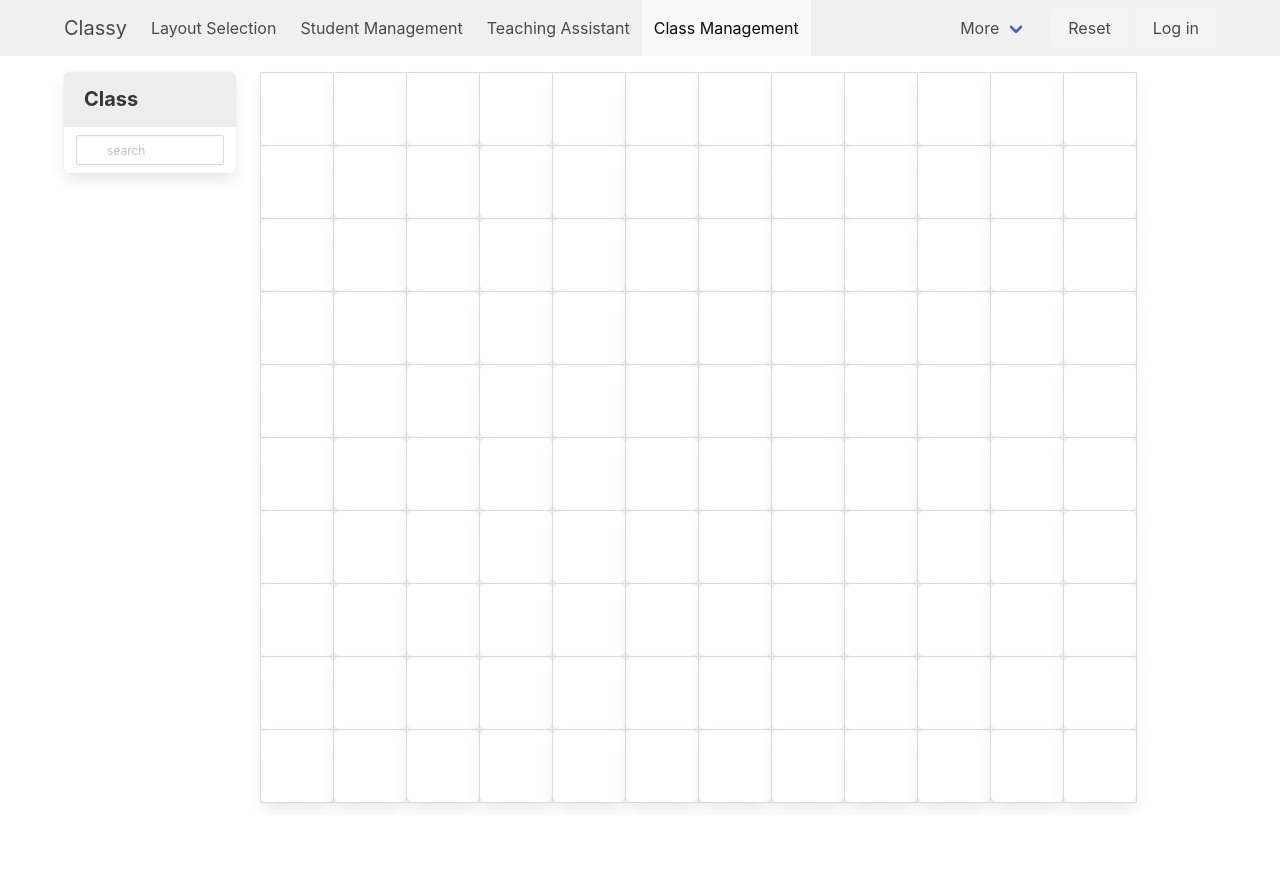
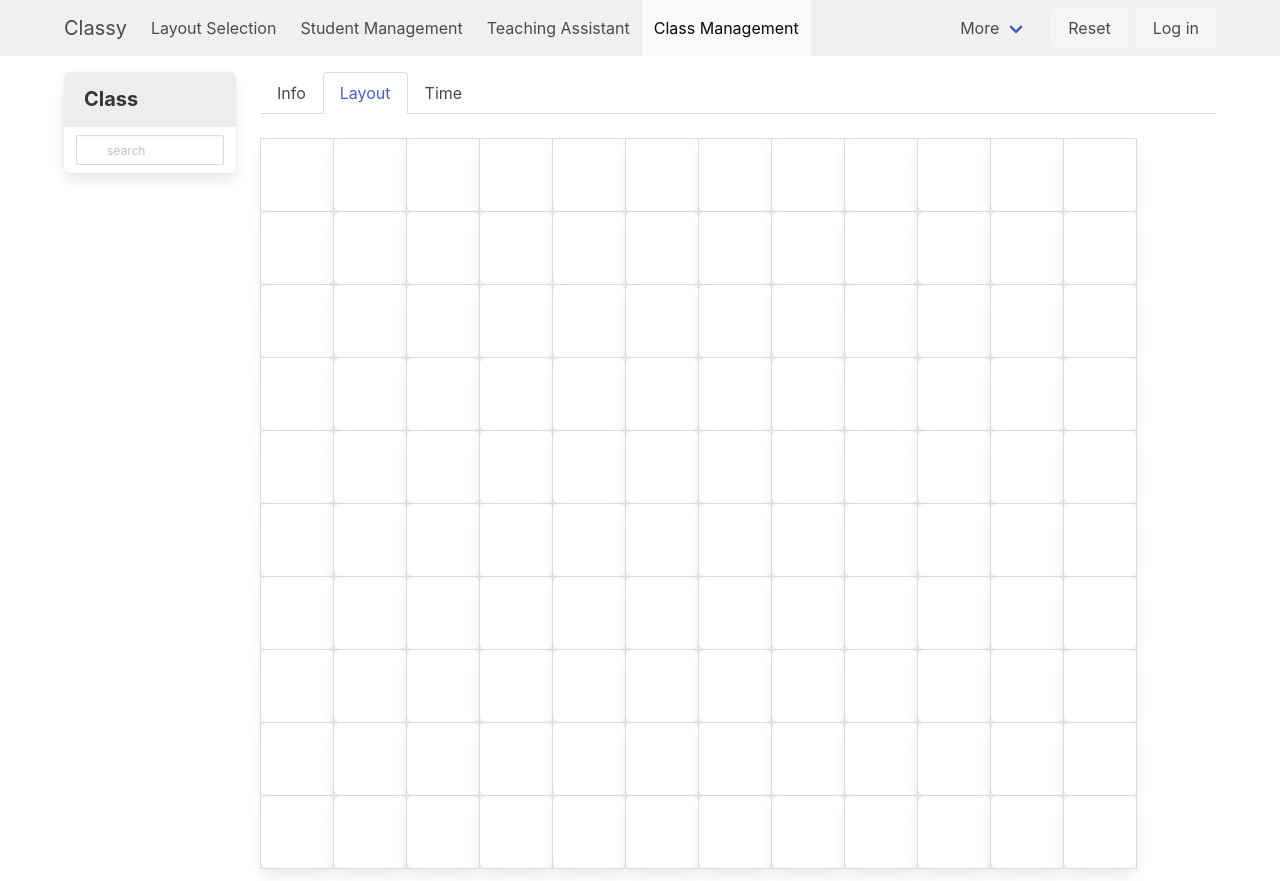
Before and after one commit to nianlu/classy, a React (Create React App) app in the folder client/: page / in a window 1280 px wide. Before the commit the page ends 815 px from the top, so only its background shows below. Built offline with nearby package versions, Linux system fonts and the light colour scheme.

Commit message:
class management layout

```diff
--- a/client/src/container/ClassManagement.js
+++ b/client/src/container/ClassManagement.js
@@ -3,21 +3,20 @@ import React from 'react';
 
 import { useStateWithLocalStorage } from './useStateWithLocalStorage';
 
+import Layout from './Layout';
+
 function ClassManagement() {
-  // localStorage.setItem('myValueInLocalStorage', JSON.stringify('test'));
-  // localStorage.setItem('students', JSON.stringify(['cc']));
 
-  const [value, setValue] = useStateWithLocalStorage('myValueInLocalStorage');
-  const onChange = event => setValue(event.target.value);
+  const [active, setActive] = React.useState(2);
 
   const [search, setSearch] = React.useState('');
-  const [students, setStudents] = useStateWithLocalStorage('students', []);
-  const onChangeStudent = (index, student) => {
-    console.log('changing', index, student);
-    setStudents(
-      students.map((s) =>
+  const [clases, setClases] = useStateWithLocalStorage('clases', []);
+  const onChangeStudent = (index, clas) => {
+    console.log('changing', index, clas);
+    setClases(
+      clases.map((s) =>
         (s.id === index)?
-          Object.assign({}, s, student)
+          Object.assign({}, s, clas)
           :
           s
       )
@@ -46,7 +45,7 @@ function ClassManagement() {
         null
     )).flat().filter(t => t !== null)
 
-    setStudents(students.map(s => {
+    setClases(clases.map(s => {
       if (availableTables.length > 0 && (s.table === undefined || s.table === null)) {
         const idx = Math.floor(Math.random() * Math.floor(availableTables.length))
         tables[availableTables[idx].i][availableTables[idx].j].sit = s.name
@@ -85,7 +84,7 @@ function ClassManagement() {
               </span>
             </p>
           </div>
-          {students.filter(s => s.name.toLowerCase().indexOf(search.toLowerCase()) > -1).map((s, i) =>
+          {clases.filter(s => s.name.toLowerCase().indexOf(search.toLowerCase()) > -1).map((s, i) =>
             <a className={selected === s.id? "panel-block is-active c-used" : s.table? "panel-block c-selected" : "panel-block"} key={s.id}
               onClick={() =>
                 setSelected((s.table === undefined || s.table === null)?
@@ -101,39 +100,16 @@ function ClassManagement() {
         </nav>
       </div>
       <div className="column">
-        <table className="table is-bordered">
-          <tbody>
-          {tables.map((r,i) =>
-            <tr key={'r'+i}>
-              {r.map((t,j) =>
-                // <td className="c-box" key={'s'+i+''+j}>Seat R{i} C{j}</td>
-                <td className="c-td" key={'s'+i+''+j}>
-                  {t.hasTable?
-                    (selected === null?
-                      <div className={t.sit? "box c-box c-used" : "box c-box c-selected"}
-                        onClick={() => onChangeTable(i, j, {hasTable: false, sit: null})}
-                      >
-                        {t.sit? t.sit : 'Table'}
-                      </div>
-                    :
-                      <div className={t.sit? "box c-box c-used" : "box c-box c-selected"}
-                        onClick={() => {
-                          onChangeTable(i, j, {sit: students.find((s) => s.id === selected).name})
-                          onChangeStudent(selected, {table: [i, j]})
-                        }}
-                      >
-                        {t.sit? t.sit : 'Table'}
-                      </div>
-                    )
-                  :
-                    <div className="box c-box" onClick={() => onChangeTable(i, j, {hasTable: true})}></div>
-                  }
-                </td>
-              )}
-            </tr>
-          )}
-          </tbody>
-        </table>
+        <div className="tabs is-boxed">
+          <ul>
+            <li className={active === 1? "is-active" : ""} onClick={() => setActive(1)}><a>Info</a></li>
+            <li className={active === 2? "is-active" : ""} onClick={() => setActive(2)}><a>Layout</a></li>
+            <li className={active === 3? "is-active" : ""} onClick={() => setActive(3)}><a>Time</a></li>
+          </ul>
+        </div>
+        {active === 2 &&
+          <Layout tables={tables} onChangeTable={onChangeTable} />
+        }
       </div>
     </div>
   );
--- /dev/null
+++ b/client/src/container/Layout.js
@@ -0,0 +1,37 @@
+import React from 'react';
+
+function Layout(props) {
+
+    const tables = props.tables;
+    const onChangeTable = props.onChangeTable;
+
+    return (
+        <div className="tab">
+
+        <table className="table is-bordered">
+          <tbody>
+          {tables.map((r,i) =>
+            <tr key={'r'+i}>
+              {r.map((t,j) =>
+                // <td className="c-box" key={'s'+i+''+j}>Seat R{i} C{j}</td>
+                <td className="c-td" key={'s'+i+''+j}>
+                  {t.hasTable?
+                    <a className={t.sit? "box c-box c-used" : "box c-box c-selected"}
+                      onClick={() => onChangeTable(i, j, {hasTable: false, sit: null})}
+                    >
+                    {t.sit? t.sit : 'Table'}
+                    </a>
+                  :
+                    <a className="box c-box" onClick={() => onChangeTable(i, j, {hasTable: true})}></a>
+                  }
+                </td>
+              )}
+            </tr>
+          )}
+          </tbody>
+        </table>
+        </div>
+    )
+}
+
+export default Layout;
```
